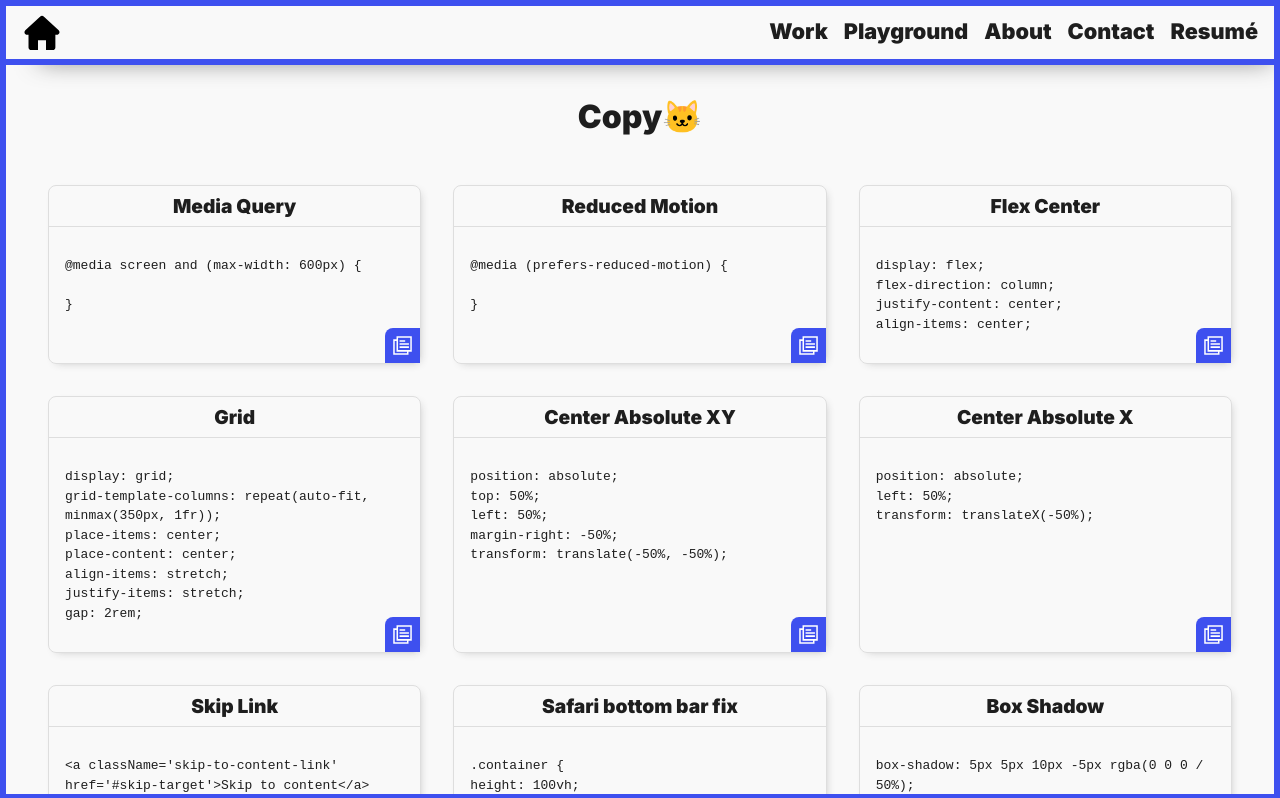
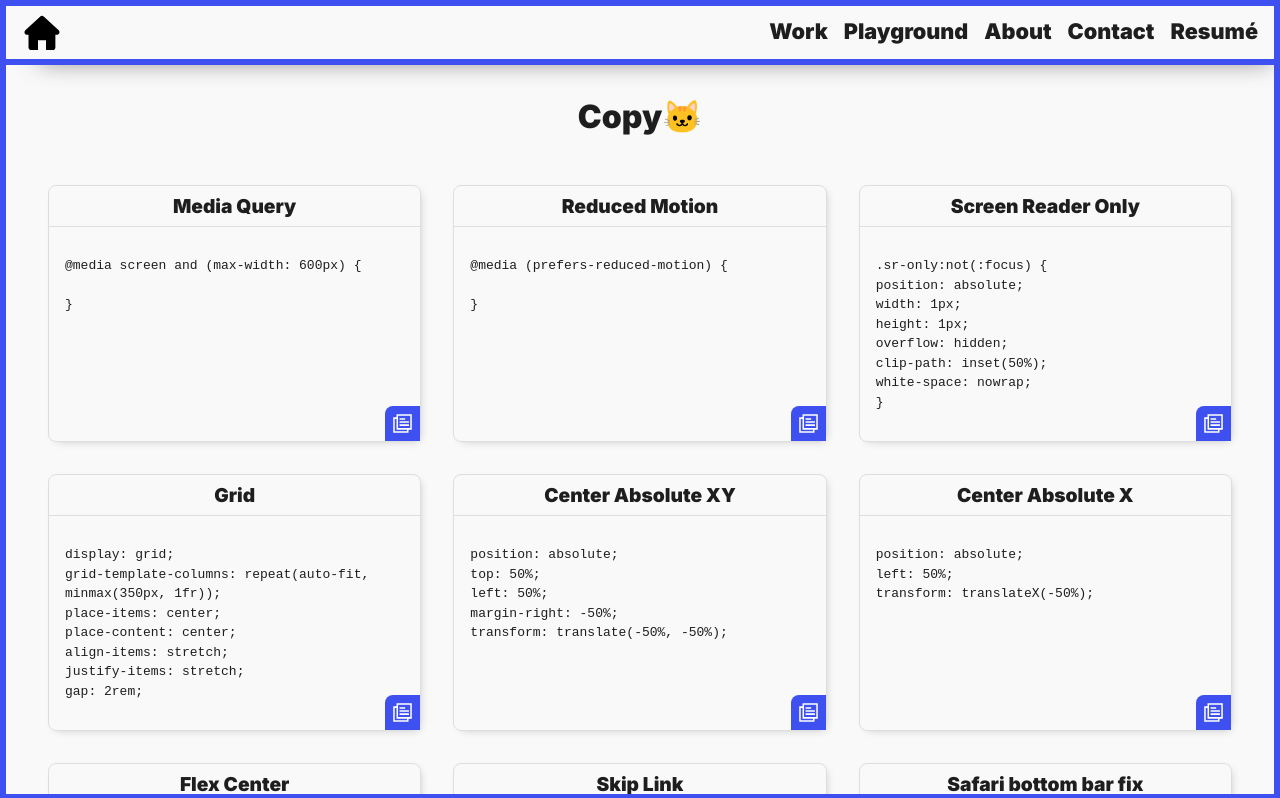
Before and after one commit to brandicameron/brandi, a Next.js app: page /copy in a window 1280 px wide. Shown: the top 798 px of the page. Built offline with nearby package versions, Linux system fonts and the light colour scheme; no server answers.

Commit message:
Added screen reader only css snippet to copy page

```diff
--- a/data/copyCode.js
+++ b/data/copyCode.js
@@ -13,11 +13,15 @@ export const copyCode = [
     `,
   },
   {
-    title: 'Flex Center',
-    code: `display: flex;
-    flex-direction: column;
-    justify-content: center;
-    align-items: center;`,
+    title: 'Screen Reader Only',
+    code: `.sr-only:not(:focus) {
+      position: absolute;
+      width: 1px;
+      height: 1px;
+      overflow: hidden;
+      clip-path: inset(50%);
+      white-space: nowrap;
+    }`,
   },
   {
     title: 'Grid',
@@ -42,6 +46,13 @@ export const copyCode = [
     code: `position: absolute;
     left: 50%;
     transform: translateX(-50%);`,
+  },
+  {
+    title: 'Flex Center',
+    code: `display: flex;
+    flex-direction: column;
+    justify-content: center;
+    align-items: center;`,
   },
   {
     title: 'Skip Link',
```
